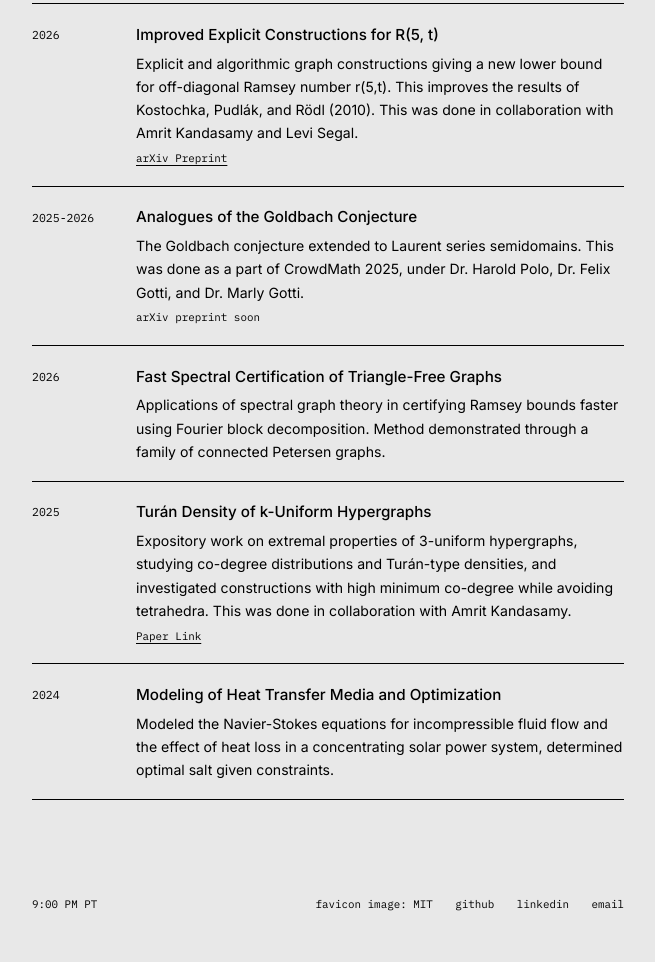
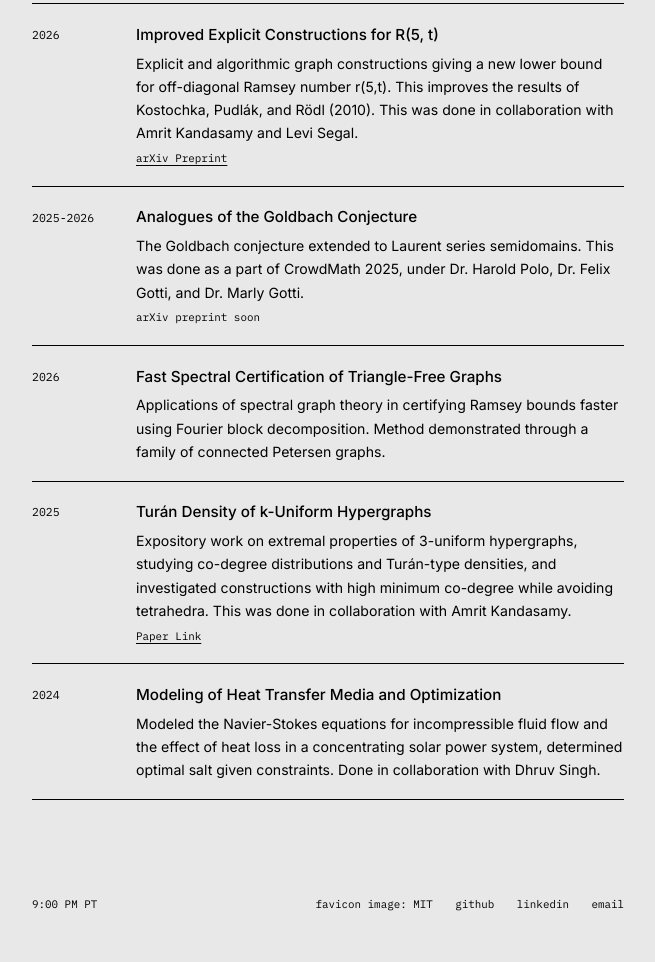
Before and after one commit to lorizhou1/lorizhou1.github.io, a plain HTML site: page index.html in a window 1280 px wide. Shown: the part 439-1401 px from the top of the page, without its empty margins (312-967 px from the left). Drawn offline with Linux system fonts and the light colour scheme.

Commit message:
Update index.html

```diff
--- a/index.html
+++ b/index.html
@@ -74,7 +74,7 @@
           <span class="year">2024</span>
           <div>
             <h3>Modeling of Heat Transfer Media and Optimization </h3>
-            <p>Modeled the Navier-Stokes equations for incompressible fluid flow and the effect of heat loss in a concentrating solar power system, determined optimal salt given constraints. </p>
+            <p>Modeled the Navier-Stokes equations for incompressible fluid flow and the effect of heat loss in a concentrating solar power system, determined optimal salt given constraints. Done in collaboration with Dhruv Singh. </p>
           </div>
          </li>
       </ul>
```
